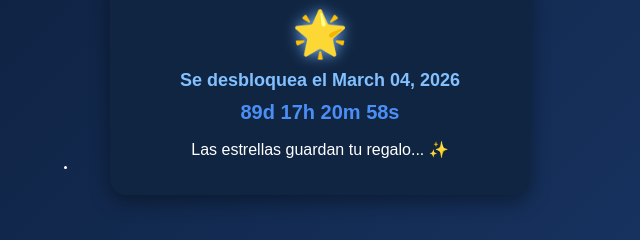
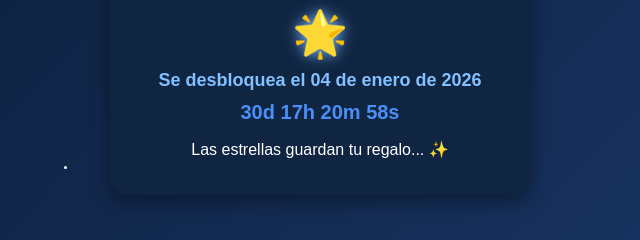
Before and after one commit to Jordy-16/Cupon3, a plain HTML site: page index.html in a window 1280 px wide. Shown: the part 314-554 px from the top of the page, 320-960 px from the left. Drawn offline with Linux system fonts and the light colour scheme.

Commit message:
Refactor countdown date logic and star elements

```diff
--- a/index.html
+++ b/index.html
@@ -11,7 +11,7 @@
     display:flex;align-items:center;justify-content:center;flex-direction:column;
     min-height:100vh;overflow:hidden;color:#fff;
   }
-  /* Estrellas parpadeando */
+  /* Estrellas */
   .star{position:absolute;width:3px;height:3px;background:white;border-radius:50%;
     animation:twinkle 3s infinite alternate;}
   .star:nth-child(1){top:20%;left:10%;animation-delay:0s;}
@@ -44,7 +44,8 @@
 </style>
 </head>
 <body>
-  <div class="star"></div><div class="star"></div><div class="star"></div><div class="star"></div><div class="star"></div>
+  <div class="star"></div><div class="star"></div><div class="star"></div>
+  <div class="star"></div><div class="star"></div>
 
   <!-- Espera -->
   <div id="lock" class="countdown">
@@ -64,16 +65,39 @@
   </div>
 
 <script>
-  function getTargetDate(offset){const now=new Date();return new Date(now.getFullYear(),now.getMonth()+offset,4,0,0,0);}
-  const target=getTargetDate(3);
-  document.getElementById("fecha").textContent=target.toLocaleDateString(undefined,{day:'2-digit',month:'long',year:'numeric'});
+  // FECHA FIJA: 4 DE ENERO DEL PRÓXIMO AÑO
+  const now = new Date();
+  const year = now.getMonth() > 0 || (now.getMonth() === 0 && now.getDate() > 4)
+              ? now.getFullYear() + 1
+              : now.getFullYear();
+
+  const target = new Date(year, 0, 4, 0, 0, 0); // mes 0 = enero
+
+  document.getElementById("fecha").textContent = target.toLocaleDateString(
+    'es-ES',
+    { day:'2-digit', month:'long', year:'numeric' }
+  );
+
   function update(){
-    const now=new Date(),diff=target-now;
-    if(diff<=0){lock.classList.add("hidden");coupon.classList.remove("hidden");return;}
-    const d=Math.floor(diff/86400000),h=Math.floor((diff%86400000)/3600000),m=Math.floor((diff%3600000)/60000),s=Math.floor((diff%60000)/1000);
-    timer.textContent=`${d}d ${h}h ${m}m ${s}s`;
+    const now = new Date();
+    const diff = target - now;
+
+    if(diff <= 0){
+      lock.classList.add("hidden");
+      coupon.classList.remove("hidden");
+      return;
+    }
+
+    const d = Math.floor(diff / 86400000),
+          h = Math.floor((diff % 86400000) / 3600000),
+          m = Math.floor((diff % 3600000) / 60000),
+          s = Math.floor((diff % 60000) / 1000);
+
+    timer.textContent = `${d}d ${h}h ${m}m ${s}s`;
   }
-  update();setInterval(update,1000);
+
+  update();
+  setInterval(update,1000);
 </script>
 </body>
 </html>
```
